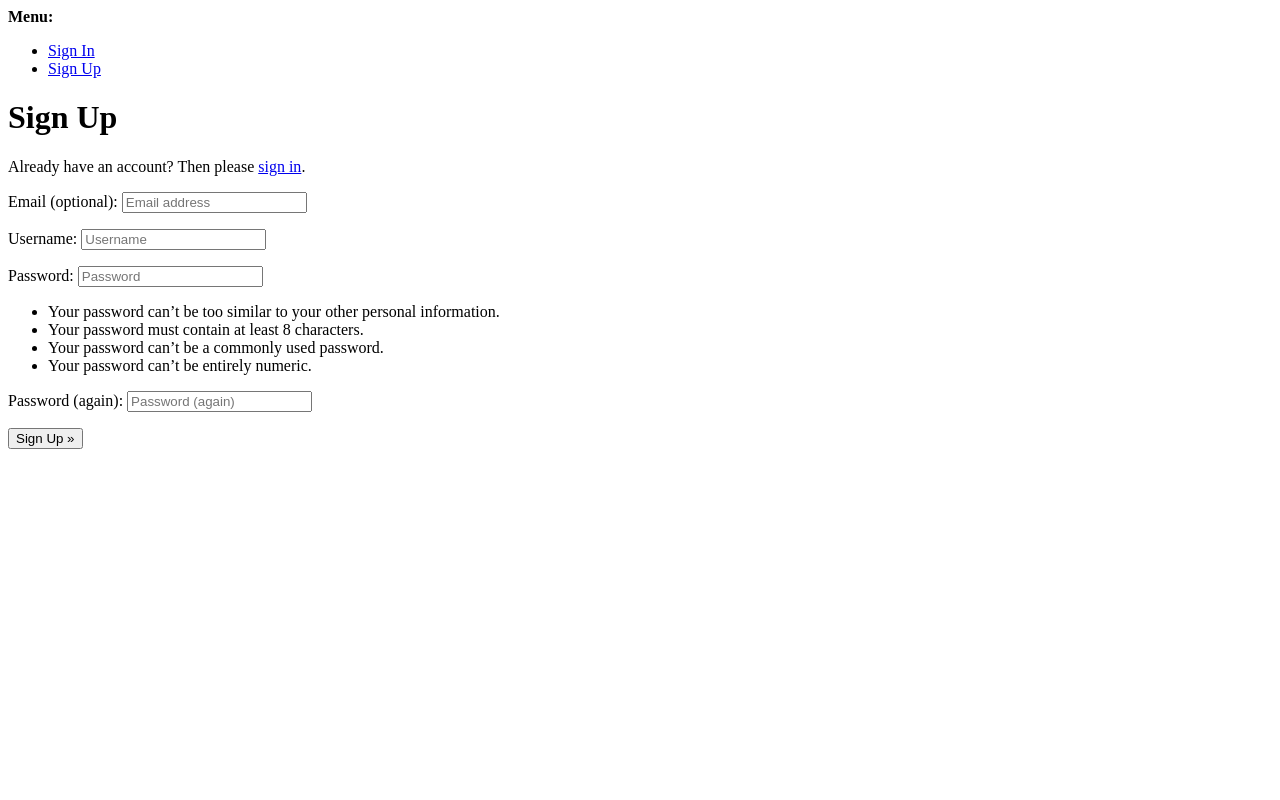
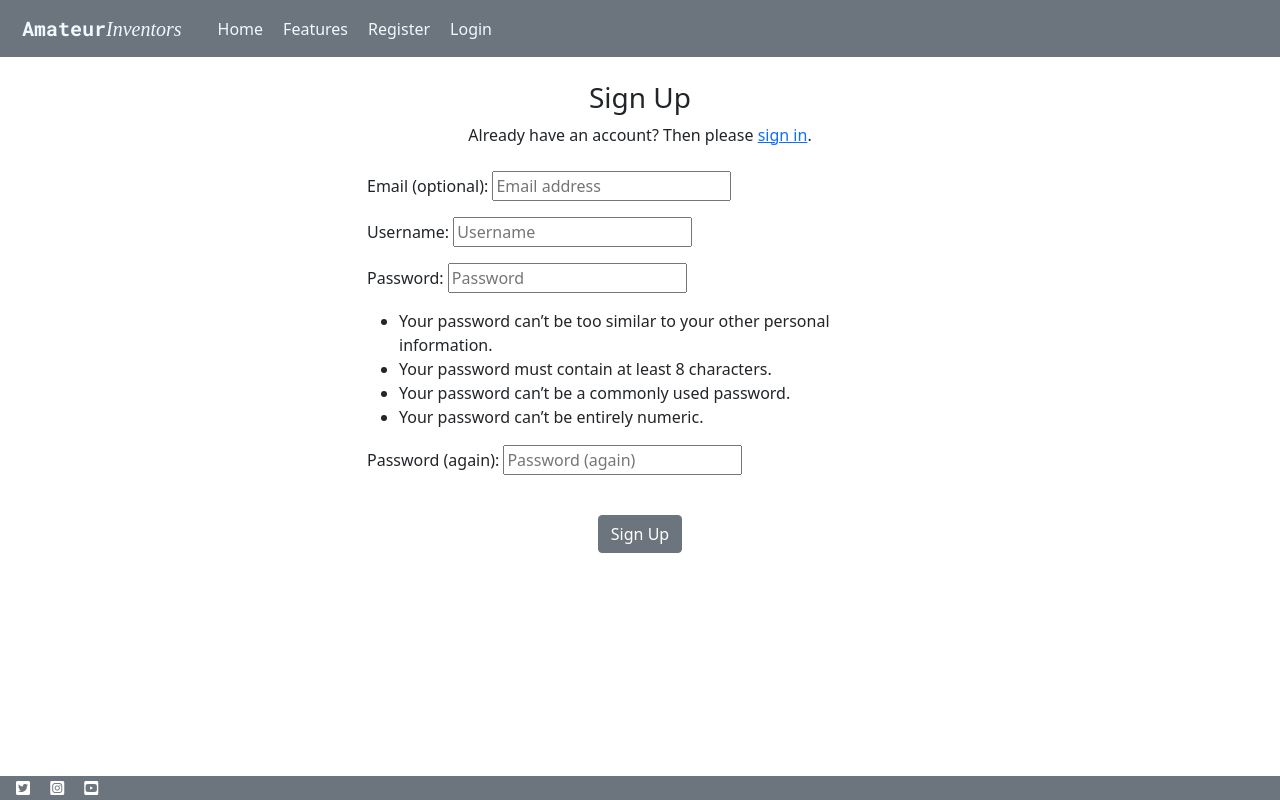
Before and after one commit to Rochilaz123/amateur-inventors, a Django app: page /accounts/signup/ in a window 1280 px wide. Run offline with Django 4.2, Linux system fonts and the light colour scheme; some web fonts are replaced.

Commit message:
Style Sign up page

```diff
--- a/templates/account/signup.html
+++ b/templates/account/signup.html
@@ -1,21 +1,29 @@
-{% extends "account/base.html" %}
+{% extends "base.html" %}
 
 {% load i18n %}
 
 {% block head_title %}{% trans "Signup" %}{% endblock head_title %}
 
 {% block content %}
-<h1>{% trans "Sign Up" %}</h1>
+<div class="container mt-4">
+  <div class="row">
+    <div class="col-md-6 offset-md-3">
+      <h3 class="text-center">{% trans "Sign Up" %}</h3>
 
-<p>{% blocktrans %}Already have an account? Then please <a href="{{ login_url }}">sign in</a>.{% endblocktrans %}</p>
+      <p class="text-center">{% blocktrans %}Already have an account? Then please <a href="{{ login_url }}">sign in</a>.{% endblocktrans %}
+      </p>
 
-<form class="signup" id="signup_form" method="post" action="{% url 'account_signup' %}">
+      <form class="signup mt-4" id="signup_form" method="post" action="{% url 'account_signup' %}">
         {% csrf_token %}
         {{ form.as_p }}
         {% if redirect_field_value %}
         <input type="hidden" name="{{ redirect_field_name }}" value="{{ redirect_field_value }}" />
         {% endif %}
-  <button type="submit">{% trans "Sign Up" %} &raquo;</button>
+        <div class="text-center">
+        <button class="btn btn-secondary mt-4" type="submit">{% trans "Sign Up" %}</button>
+      </div>
       </form>
-
+    </div>
+  </div>
+</div>
 {% endblock content %}
```
Lines whose indentation alone changed are shown as unchanged.
